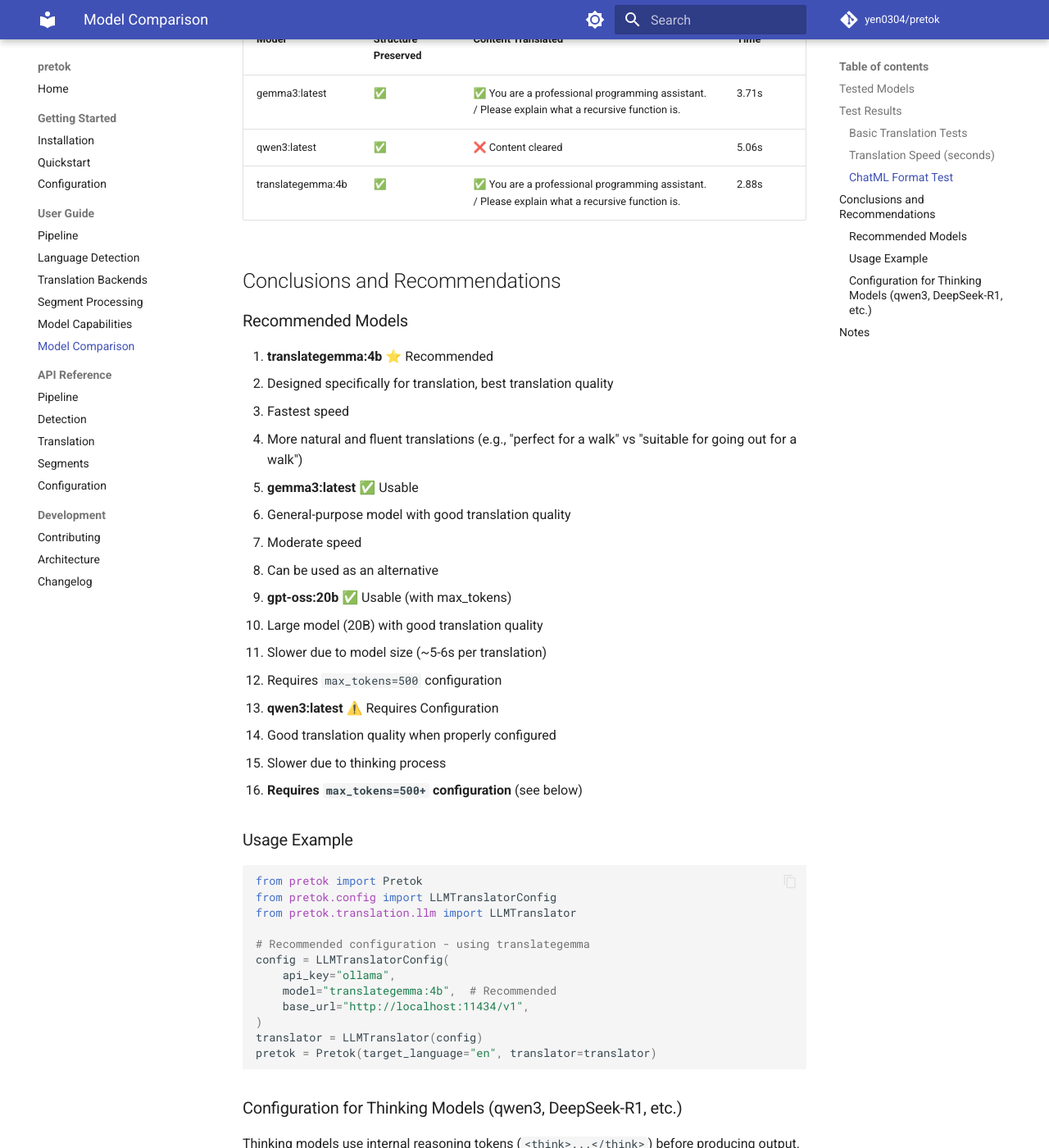
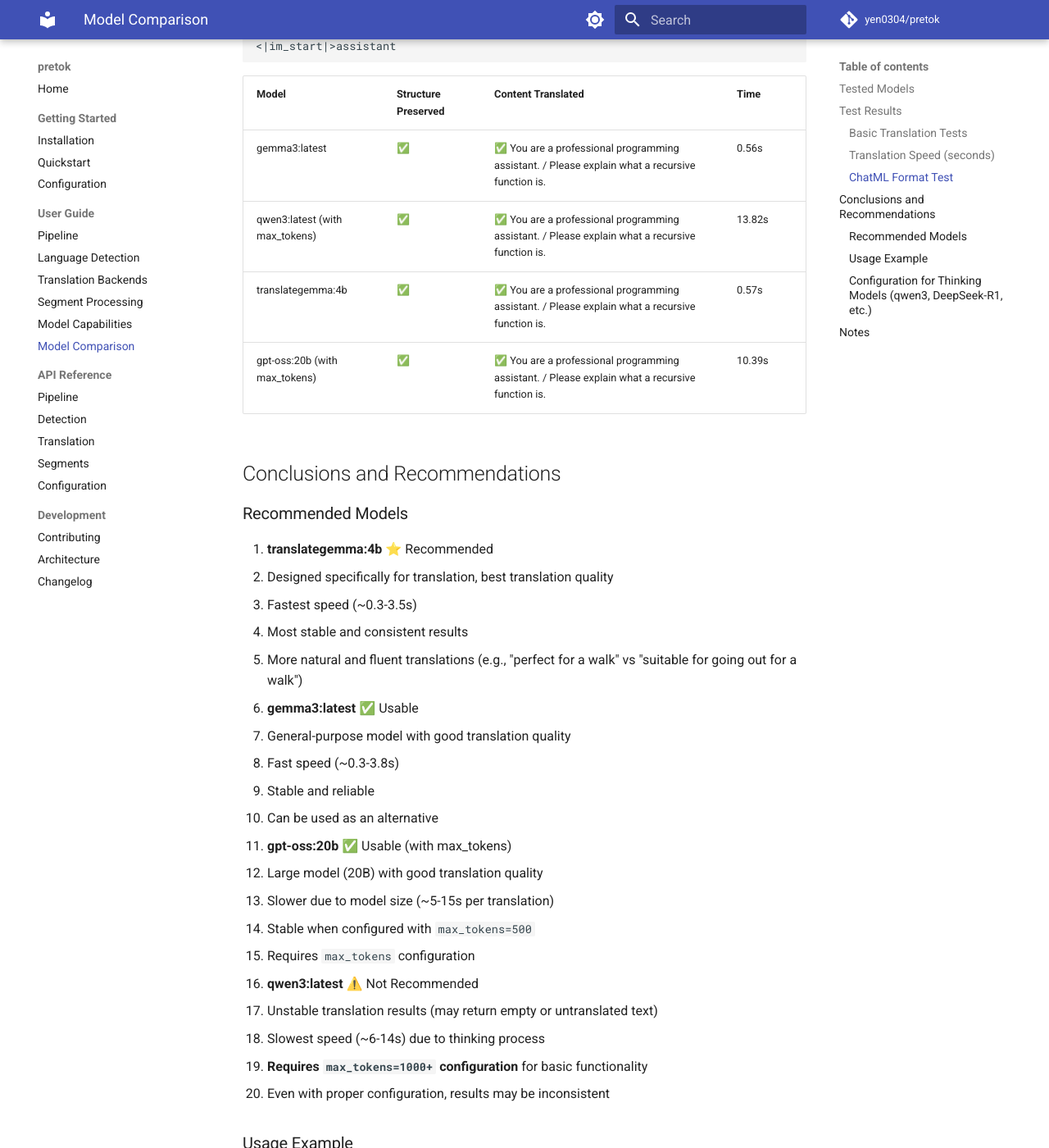
Before and after one commit to yen0304/pretok, an MkDocs documentation site: the page built from docs/user-guide/model-comparison.md, in a window 1280 px wide and 1400 px high, scrolled down 2095 px. Shown: the whole window at 82% size. Built offline with MkDocs 1.6.1 and Material for MkDocs 9.7.7, drawn with Linux system fonts in a browser that asks for light colours; comment, search, counter and statistics services are not loaded; some of the changed text lies outside the part shown.

````diff
--- a/docs/user-guide/model-comparison.md
+++ b/docs/user-guide/model-comparison.md
@@ -20,19 +20,21 @@ This document records the performance of different Ollama models in pretok trans
 
 | Test Case | Original (Chinese) | gemma3 | qwen3 (with max_tokens) | translategemma | gpt-oss:20b (with max_tokens) |
 |-----------|-------------------|--------|-------------------------|----------------|-------------------------------|
-| Code Request | 請幫我寫一個計算費波那契數列的 Python 函數 | ✅ Please help me write a Python function to calculate the Fibonacci sequence. | ✅ Please write a Python function to calculate the Fibonacci sequence | ✅ Please help me write a Python function to calculate the Fibonacci sequence. | ✅ Please help me write a Python function that calculates the Fibonacci sequence. |
-| Daily Conversation | 今天天氣很好，適合出門散步 | ✅ Today the weather is very good, suitable for going out for a walk. | ✅ Today's weather is great, perfect for going out for a walk. | ✅ The weather is very nice today, perfect for a walk. | ✅ Today the weather is very good, suitable for going out for a walk. |
+| Code Request | 請幫我寫一個計算費波那契數列的 Python 函數 | ✅ Please help me write a Python function to calculate the Fibonacci sequence. | ✅ Please help me write a Python function to calculate the Fibonacci sequence. | ✅ Please help me write a Python function to calculate the Fibonacci sequence. | ✅ Please help me write a Python function to calculate the Fibonacci sequence. |
+| Daily Conversation | 今天天氣很好，適合出門散步 | ✅ Today the weather is very good, suitable for going out for a walk. | ⚠️ Today's weather is great, perfect for going out for a walk. | ✅ The weather is very nice today, perfect for a walk. | ✅ Today the weather is very good, suitable for going out for a walk. |
 | Technical Terms | 機器學習是人工智慧的一個重要分支 | ✅ Machine learning is an important branch of artificial intelligence. | ✅ Machine learning is an important branch of artificial intelligence. | ✅ Machine learning is an important branch of artificial intelligence. | ✅ Machine learning is an important branch of artificial intelligence. |
 
 > **Note**: qwen3 and gpt-oss:20b require `max_tokens` configuration. See [Configuration for Thinking Models](#configuration-for-thinking-models-qwen3-deepseek-r1-etc) below.
+>
+> **⚠️ qwen3 Stability Warning**: qwen3 may occasionally return untranslated text or empty results. Recommend using higher `max_tokens` (1000+) for better stability.
 
 ### Translation Speed (seconds)
 
 | Test Case | gemma3 | qwen3 (with max_tokens) | translategemma | gpt-oss:20b (with max_tokens) |
 |-----------|--------|-------------------------|----------------|-------------------------------|
-| Code Request | 2.97s | 8.48s | 3.51s | 5.44s |
-| Daily Conversation | 0.42s | 13.02s | 0.37s | 6.36s |
-| Technical Terms | 0.32s | 9.68s | 0.31s | 3.85s |
+| Code Request | 3.75s | 14.18s | 3.51s | 14.91s |
+| Daily Conversation | 0.41s | 13.53s | 0.36s | 6.43s |
+| Technical Terms | 0.32s | 6.15s | 0.32s | 5.10s |
 
 > **Note**: qwen3 is slower because it uses internal reasoning (thinking) before output. gpt-oss:20b is slower due to its larger model size (20B parameters).
 
@@ -53,9 +55,10 @@ Testing whether pretok correctly preserves special tokens and translates content
 
 | Model | Structure Preserved | Content Translated | Time |
 |-------|--------------------|--------------------|------|
-| gemma3:latest | ✅ | ✅ You are a professional programming assistant. / Please explain what a recursive function is. | 3.71s |
-| qwen3:latest | ✅ | ❌ Content cleared | 5.06s |
-| translategemma:4b | ✅ | ✅ You are a professional programming assistant. / Please explain what a recursive function is. | 2.88s |
+| gemma3:latest | ✅ | ✅ You are a professional programming assistant. / Please explain what a recursive function is. | 0.56s |
+| qwen3:latest (with max_tokens) | ✅ | ✅ You are a professional programming assistant. / Please explain what a recursive function is. | 13.82s |
+| translategemma:4b | ✅ | ✅ You are a professional programming assistant. / Please explain what a recursive function is. | 0.57s |
+| gpt-oss:20b (with max_tokens) | ✅ | ✅ You are a professional programming assistant. / Please explain what a recursive function is. | 10.39s |
 
 ## Conclusions and Recommendations
 
@@ -63,23 +66,27 @@ Testing whether pretok correctly preserves special tokens and translates content
 
 1. **translategemma:4b** ⭐ Recommended
    - Designed specifically for translation, best translation quality
-   - Fastest speed
+   - Fastest speed (~0.3-3.5s)
+   - Most stable and consistent results
    - More natural and fluent translations (e.g., "perfect for a walk" vs "suitable for going out for a walk")
 
 2. **gemma3:latest** ✅ Usable
    - General-purpose model with good translation quality
-   - Moderate speed
+   - Fast speed (~0.3-3.8s)
+   - Stable and reliable
    - Can be used as an alternative
 
 3. **gpt-oss:20b** ✅ Usable (with max_tokens)
    - Large model (20B) with good translation quality
-   - Slower due to model size (~5-6s per translation)
-   - Requires `max_tokens=500` configuration
+   - Slower due to model size (~5-15s per translation)
+   - Stable when configured with `max_tokens=500`
+   - Requires `max_tokens` configuration
 
-4. **qwen3:latest** ⚠️ Requires Configuration
-   - Good translation quality when properly configured
-   - Slower due to thinking process
-   - **Requires `max_tokens=500+` configuration** (see below)
+4. **qwen3:latest** ⚠️ Not Recommended
+   - Unstable translation results (may return empty or untranslated text)
+   - Slowest speed (~6-14s) due to thinking process
+   - **Requires `max_tokens=1000+` configuration** for basic functionality
+   - Even with proper configuration, results may be inconsistent
 
 ### Usage Example
 
@@ -108,15 +115,23 @@ Some larger models like `gpt-oss:20b` may also require explicit `max_tokens` con
 **Solution**: Set `max_tokens` explicitly or increase the multiplier:
 
 ```python
-# Option 1: Set explicit max_tokens (recommended for thinking models)
+# Option 1: Set explicit max_tokens (recommended)
 config = LLMTranslatorConfig(
     api_key="ollama",
-    model="qwen3:latest",  # or gpt-oss:20b
+    model="gpt-oss:20b",  # Stable with max_tokens=500
     base_url="http://localhost:11434/v1",
-    max_tokens=500,  # Sufficient for thinking + translation
+    max_tokens=500,
 )
 
-# Option 2: Increase the multiplier
+# Option 2: For qwen3 (requires higher max_tokens, but still unstable)
+config = LLMTranslatorConfig(
+    api_key="ollama",
+    model="qwen3:latest",
+    base_url="http://localhost:11434/v1",
+    max_tokens=1000,  # Higher value needed for stability
+)
+
+# Option 3: Increase the multiplier
 config = LLMTranslatorConfig(
     api_key="ollama",
     model="qwen3:latest",
@@ -133,5 +148,7 @@ config = LLMTranslatorConfig(
 ## Notes
 
 - Test results may vary depending on hardware configuration and model version
-- Thinking models (qwen3, DeepSeek-R1) require higher `max_tokens` settings
+- Thinking models (qwen3, DeepSeek-R1) require higher `max_tokens` settings but may still produce inconsistent results
+- **qwen3 is not recommended for production use** due to inconsistent translation behavior
+- gpt-oss:20b works reliably with `max_tokens=500` configuration
 - It is recommended to conduct your own tests before actual use
````
Also changed, not shown: other parts of docs/user-guide/model-comparison.md (+1 -1 lines), docs/api/config.md (+10 -8 lines), docs/api/translation.md (+5 -19 lines), 1 other file.
